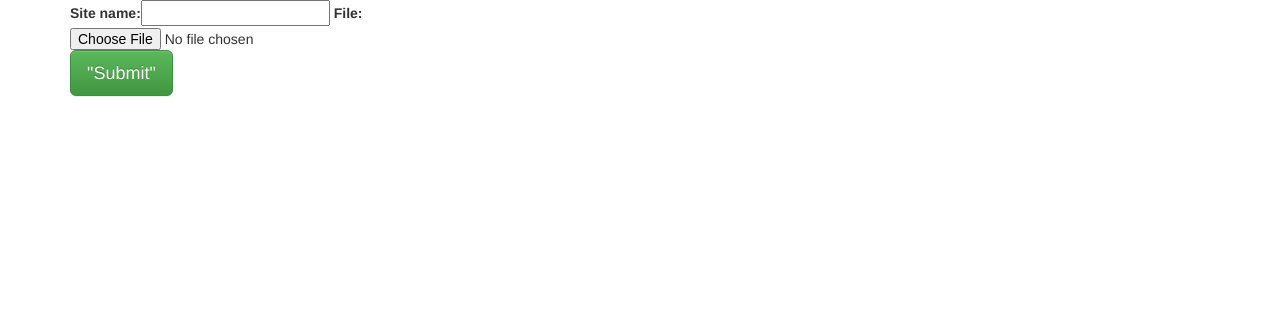
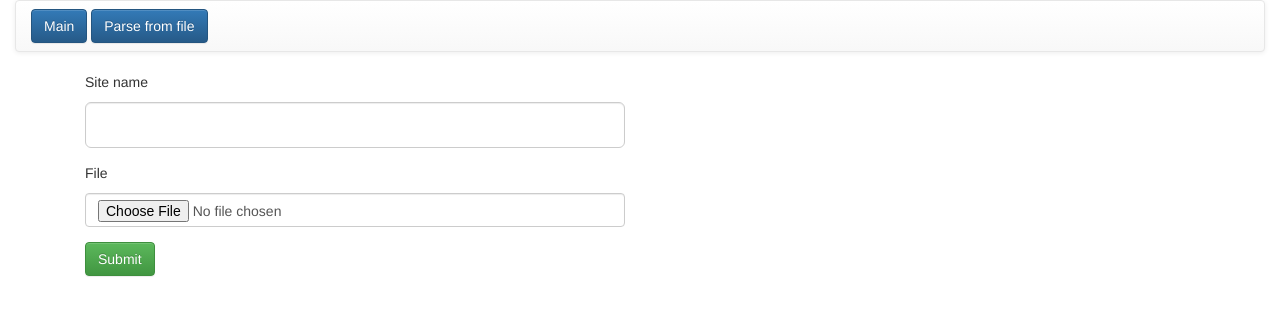
Before and after one commit to SirBigG/regeximo, a Django app: page /parse/ in a window 1280 px wide. Shown: the top 316 px of the page. Run offline with Django 3.2, Linux system fonts and the light colour scheme; parts of the project's set-up code (start-up, migrations or seed data) failed here and were passed over; some libraries are stand-ins or nearby versions.

Commit message:
Creating index. Clean parse form.

```diff
--- a/core/logs/forms.py
+++ b/core/logs/forms.py
@@ -1,22 +1,21 @@
 from django import forms
-from django.utils.text import normalize_newlines, mark_safe
 
 from core.logs.models import SiteLog
 
 
 class LogParsingForm(forms.Form):
-    site_name = forms.CharField()
-    file = forms.FileField()
-
-    class Meta:
-        widgets = {
-            'site_name': forms.TextInput(attrs={'class': "form-control input-lg"}),
-            'file': forms.FileInput(attrs={'class': "form-control input-lg"})
-        }
+    site_name = forms.CharField(widget=forms.TextInput(attrs={'class': "form-control input-lg"}))
+    file = forms.FileField(widget=forms.FileInput(attrs={'class': "form-control"}))
 
     def save(self):
         to_save = [
             SiteLog(site_name=self.cleaned_data['site_name'],
                     text=_line) for _line in self.cleaned_data['file'].readlines()
-            if mark_safe(normalize_newlines(str(_line)).replace('\n', ' '))]
+            if str(_line).replace('\n', '')]
         SiteLog.objects.bulk_create(to_save)
+
+
+class SearchLogForm(forms.Form):
+    name = forms.CharField(required=False)
+    regex = forms.CharField(required=False)
+    text = forms.CharField(required=False)
--- a/core/logs/templates/base.html
+++ /dev/null
@@ -1,30 +0,0 @@
-<!DOCTYPE html>
-<html lang="en">
-<head>
-    <title>REGEXIMO</title>
-
-    <meta charset="utf-8">
-    <meta http-equiv="X-UA-Compatible" content="IE=edge">
-    <meta name="viewport" content="width=device-width, initial-scale=1">
-
-    <!-- Latest compiled and minified CSS -->
-    <link rel="stylesheet" href="https://maxcdn.bootstrapcdn.com/bootstrap/3.3.7/css/bootstrap.min.css" integrity="sha384-BVYiiSIFeK1dGmJRAkycuHAHRg32OmUcww7on3RYdg4Va+PmSTsz/K68vbdEjh4u" crossorigin="anonymous">
-
-    <!-- Optional theme -->
-    <link rel="stylesheet" href="https://maxcdn.bootstrapcdn.com/bootstrap/3.3.7/css/bootstrap-theme.min.css" integrity="sha384-rHyoN1iRsVXV4nD0JutlnGaslCJuC7uwjduW9SVrLvRYooPp2bWYgmgJQIXwl/Sp" crossorigin="anonymous">
-
-    <!-- Latest compiled and minified JavaScript -->
-    <script src="https://maxcdn.bootstrapcdn.com/bootstrap/3.3.7/js/bootstrap.min.js" integrity="sha384-Tc5IQib027qvyjSMfHjOMaLkfuWVxZxUPnCJA7l2mCWNIpG9mGCD8wGNIcPD7Txa" crossorigin="anonymous"></script>
-
-</head>
-<header>
-</header>
-
-<body>
-    <div class="container">
-        {% block content %}{% endblock %}
-    </div>
-    <!-- jQuery (necessary for Bootstrap's JavaScript plugins) -->
-    <script src="https://ajax.googleapis.com/ajax/libs/jquery/1.11.3/jquery.min.js"></script>
-</body>
-</html>
--- a/core/logs/templates/logs/log_parse_form.html
+++ b/core/logs/templates/logs/log_parse_form.html
@@ -1,9 +1,24 @@
 {% extends "base.html" %}
 
 {% block content %}
+    <div class="col-md-6">
     <form method="post" action="{% url 'logs:parse' %}" enctype="multipart/form-data">
         {% csrf_token %}
-        {{ form }}
-        <button class="btn btn-lg btn-success" type="submit">"Submit"</button>
+        {% for error in form.non_field_errors %}
+            <p class="text-justify bg-danger">{{error}}</p>
+        {% endfor %}
+        {% for field in form %}
+            <div class="form-group">
+                <p class="text-left">{{ field.label }}</p>
+                {% for error in field.errors %}
+                    <p class="text-danger">{{ error }}</p>
+                {% endfor %}
+                {{ field }}
+            </div>
+        {% endfor %}
+        <div class="form-group">
+            <button class="btn btn-success" type="submit">Submit</button>
+        </div>
     </form>
+    </div>
 {% endblock %}
--- a/regeximo/urls.py
+++ b/regeximo/urls.py
@@ -15,8 +15,10 @@
 """
 from django.conf.urls import url, include
 from django.contrib import admin
+from django.views.generic import TemplateView
 
 urlpatterns = [
+    url(r'^$', TemplateView.as_view(template_name='index.html'), name='index'),
     url(r'^admin/', admin.site.urls),
     url(r'^', include('core.logs.urls', namespace='logs'))
 ]
--- /dev/null
+++ b/templates/base.html
@@ -0,0 +1,43 @@
+<!DOCTYPE html>
+<html lang="en">
+<head>
+    <title>REGEXIMO</title>
+
+    <meta charset="utf-8">
+    <meta http-equiv="X-UA-Compatible" content="IE=edge">
+    <meta name="viewport" content="width=device-width, initial-scale=1">
+
+    <!-- jQuery (necessary for Bootstrap's JavaScript plugins) -->
+    <script src="https://ajax.googleapis.com/ajax/libs/jquery/1.11.3/jquery.min.js"></script>
+
+    <!-- Latest compiled and minified CSS -->
+    <link rel="stylesheet" href="https://maxcdn.bootstrapcdn.com/bootstrap/3.3.7/css/bootstrap.min.css" integrity="sha384-BVYiiSIFeK1dGmJRAkycuHAHRg32OmUcww7on3RYdg4Va+PmSTsz/K68vbdEjh4u" crossorigin="anonymous">
+
+    <!-- Optional theme -->
+    <link rel="stylesheet" href="https://maxcdn.bootstrapcdn.com/bootstrap/3.3.7/css/bootstrap-theme.min.css" integrity="sha384-rHyoN1iRsVXV4nD0JutlnGaslCJuC7uwjduW9SVrLvRYooPp2bWYgmgJQIXwl/Sp" crossorigin="anonymous">
+
+    <!-- Latest compiled and minified JavaScript -->
+    <script src="https://maxcdn.bootstrapcdn.com/bootstrap/3.3.7/js/bootstrap.min.js" integrity="sha384-Tc5IQib027qvyjSMfHjOMaLkfuWVxZxUPnCJA7l2mCWNIpG9mGCD8wGNIcPD7Txa" crossorigin="anonymous"></script>
+
+</head>
+
+<body>
+    <div class="container-fluid">
+        <nav class="navbar navbar-default">
+            <div class="navbar-header"></div>
+            <div class="collapse navbar-collapse">
+                <ul class="nav navbar-nav">
+                    <li>
+                        <button class="btn btn-primary navbar-btn" onclick="location.href='{% url 'index' %}'">Main</button>
+                        <button class="btn btn-primary navbar-btn" onclick="location.href='{% url 'logs:parse' %}'">Parse from file</button>
+                    </li>
+                </ul>
+            </div>
+        </nav>
+    </div>
+
+    <div class="container">
+        {% block content %}{% endblock %}
+    </div>
+</body>
+</html>
--- /dev/null
+++ b/templates/index.html
@@ -0,0 +1,5 @@
+{% extends 'base.html' %}
+
+{% block content %}
+    <h4 class="text-info">Logs handler</h4>
+{% endblock %}
```
Also changed, not shown: core/logs/tests/test_views.py (+11 -2 lines), regeximo/settings.py (+5 -3 lines), 1 other file.
